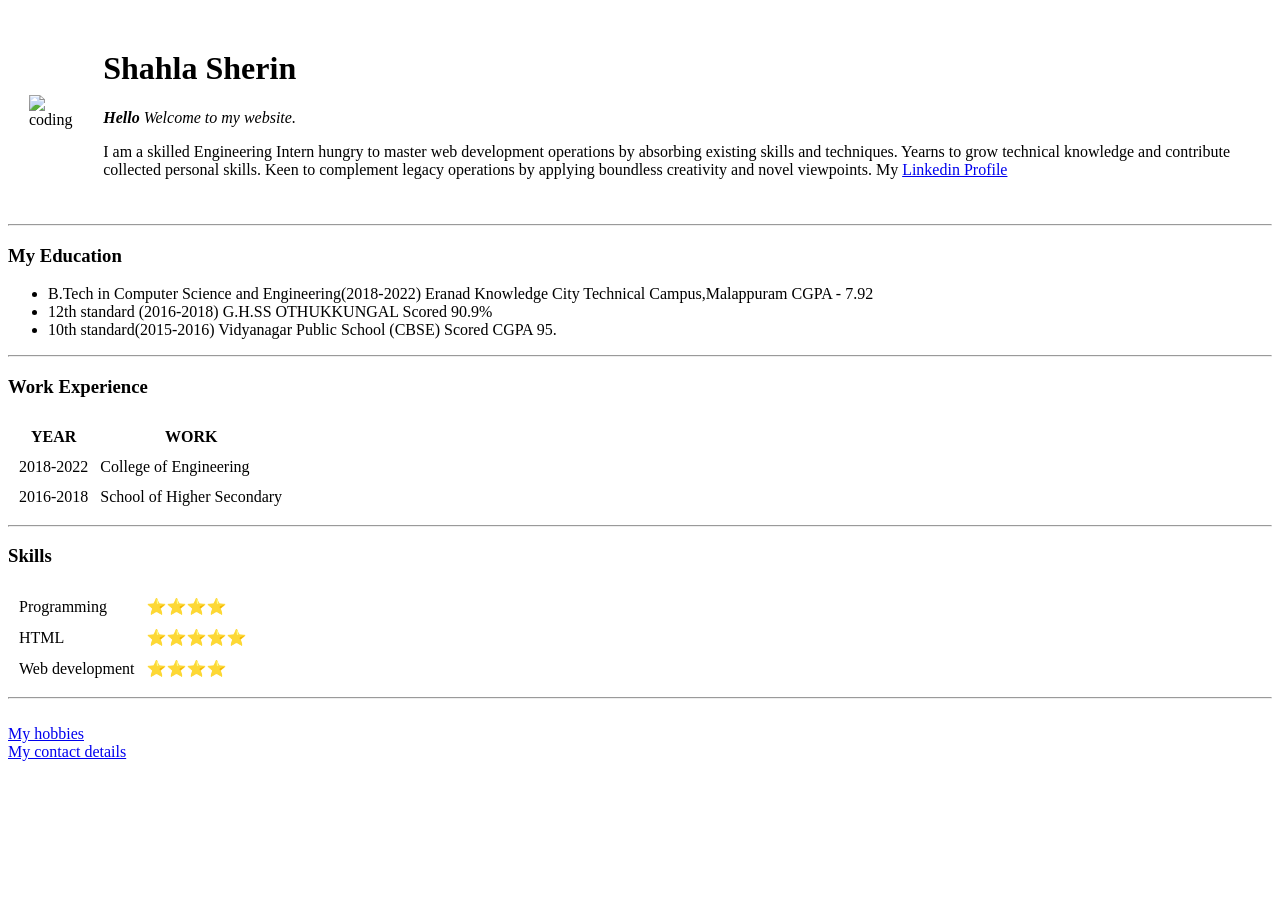
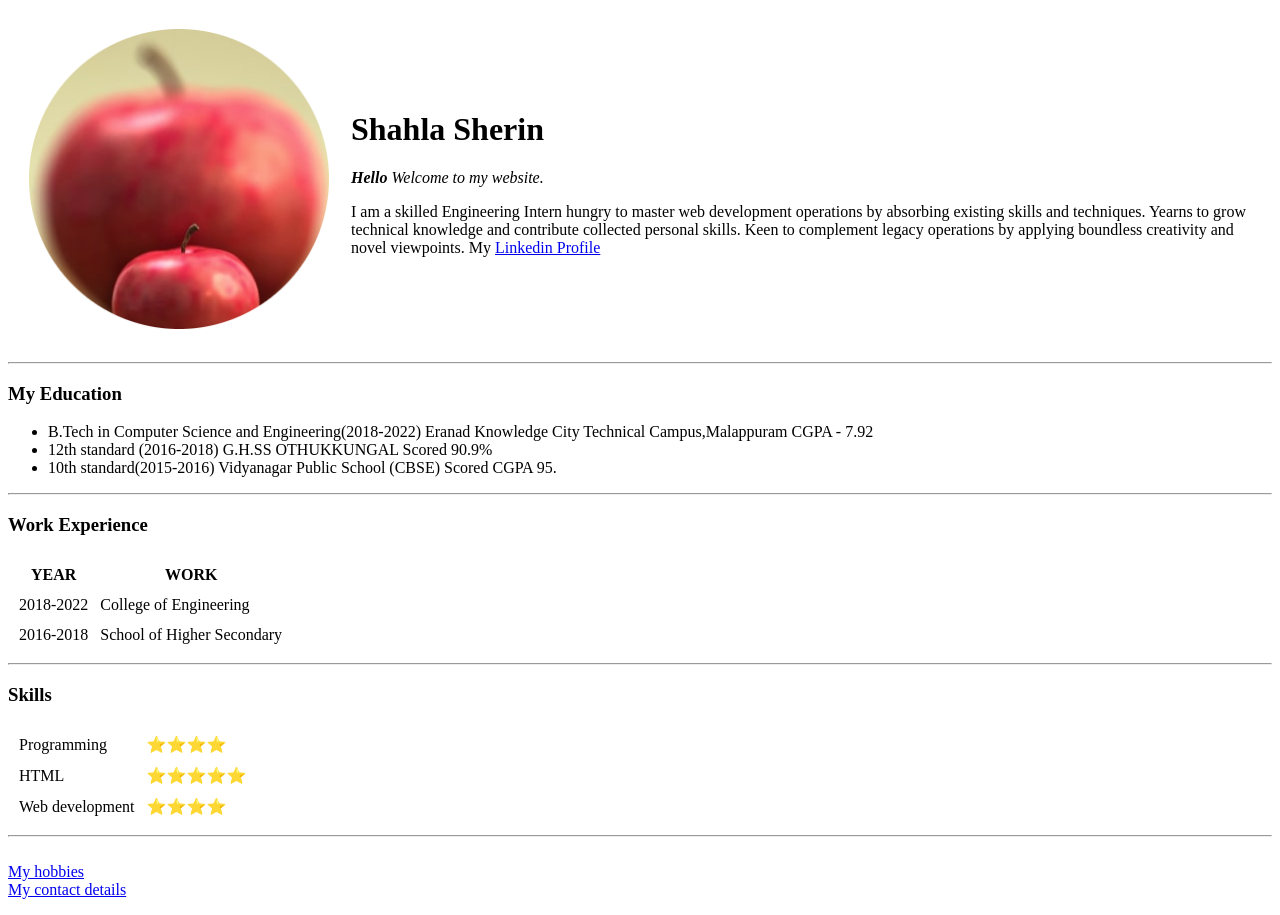
Before and after one commit to shahlamk/cv, a plain HTML site: page index.html in a window 1280 px wide. Before the commit the page ends 800 px from the top, so only its background shows below. Drawn offline with Linux system fonts and the light colour scheme.

Commit message:
Update index.html

```diff
--- a/index.html
+++ b/index.html
@@ -9,7 +9,7 @@
 <body>
   <table cellspacing="20">
     <tr>
-      <td><img src="apple.png" alt="coding" height="300px" width="300px" radius=50%></td>
+      <td><img src="images/apple.png" alt="coding" height="300px" width="300px" radius=50%></td>
       <td><h1>Shahla Sherin</h1>
       <p><em><strong>Hello</strong> Welcome to my website.</em></p>
       <p>I am a skilled Engineering Intern hungry to master web development operations by absorbing existing skills and techniques.
```
